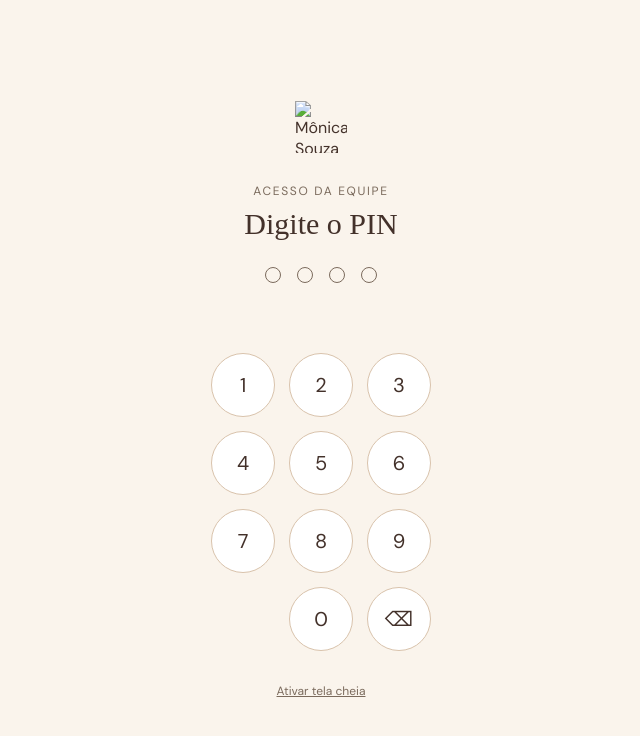
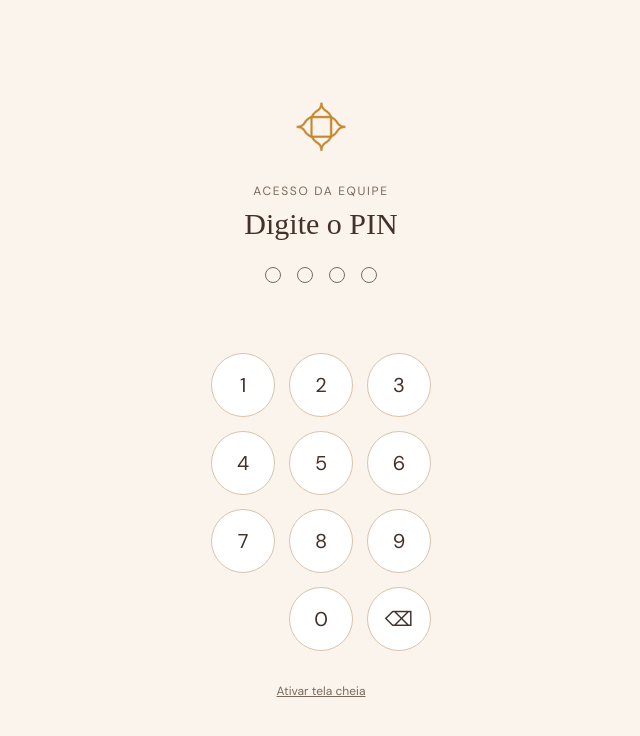
Before and after one commit to terapiacorporalmonicasouza-maker/checkin-monica-souza, a plain HTML site: page index.html in a window 1280 px wide. Shown: the whole page, without its empty margins (319-959 px from the left). Drawn offline with Linux system fonts and the light colour scheme; a web font is replaced by a local one.

Commit message:
Update index.html

```diff
--- a/index.html
+++ b/index.html
@@ -176,7 +176,7 @@
 
 <!-- Tela 0a: PIN -->
 <div class="screen active" id="screen-staff">
-  <img src="assets/logo-simbolo.png" alt="Mônica Souza" width="52" height="52" style="margin-bottom:4px;">
+  <img src="logo-simbolo.png" alt="Mônica Souza" width="52" height="52" style="margin-bottom:4px;">
   <div>
     <div class="staff-label">Acesso da equipe</div>
     <div class="staff-title">Digite o PIN</div>
@@ -356,7 +356,7 @@
 
 <!-- Tela 1: boas-vindas -->
 <div class="screen" id="screen-welcome">
-  <img src="assets/logo-simbolo.png" alt="Mônica Souza" width="36" height="36" style="margin-bottom:6px;">
+  <img src="logo-simbolo.png" alt="Mônica Souza" width="36" height="36" style="margin-bottom:6px;">
   <div class="eyebrow">Bem-vinda</div>
   <div class="greeting" id="greetName">&nbsp;</div>
   <div class="plan-sub" id="planSub">&nbsp;</div>
@@ -402,7 +402,7 @@
 <!-- Tela 2a: intensidade (botões grandes, numerados) -->
 <div class="screen" id="screen-intensity" style="padding:0;">
   <div class="intensity-header">
-    <img src="assets/logo-simbolo.png" alt="Mônica Souza" width="28" height="28">
+    <img src="logo-simbolo.png" alt="Mônica Souza" width="28" height="28">
     <div class="map-title" id="intensityTitle">Como está sua dor hoje?</div>
   </div>
   <div class="intensity-scroll">
@@ -1193,7 +1193,7 @@ function currentRegionDefs(){
 function currentMapImage(){
   const isEdema = currentPlan.tipo === 'drenagem';
   const n = isEdema ? 'map2' : 'map1';
-  return 'assets/' + n + '-' + bodyView + '.png';
+  return n + '-' + bodyView + '.png';
 }
 
 function allRegionDefs(){
```
